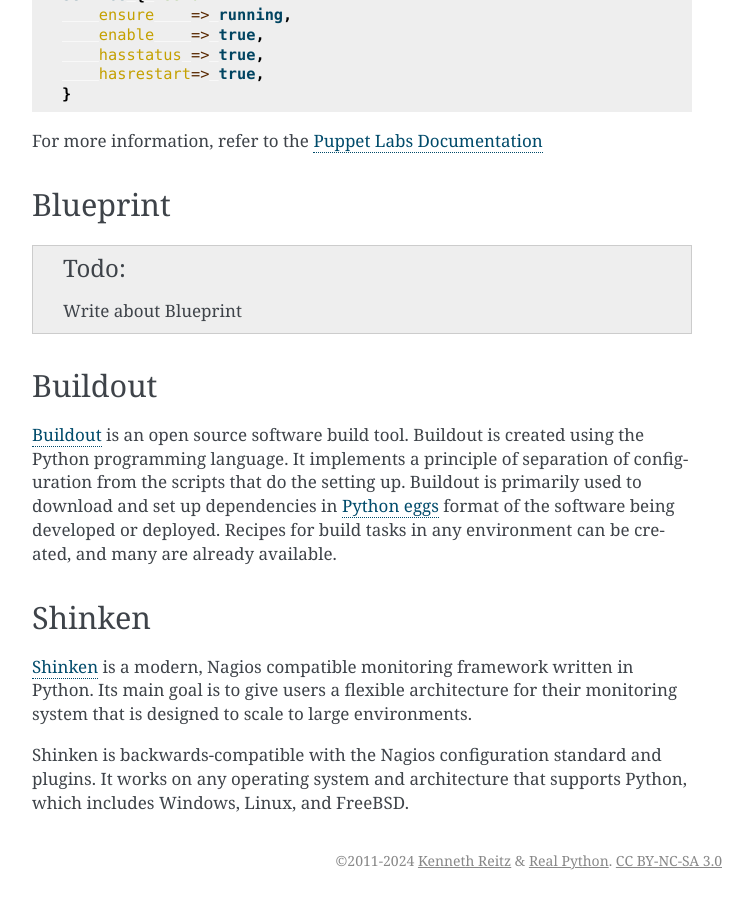
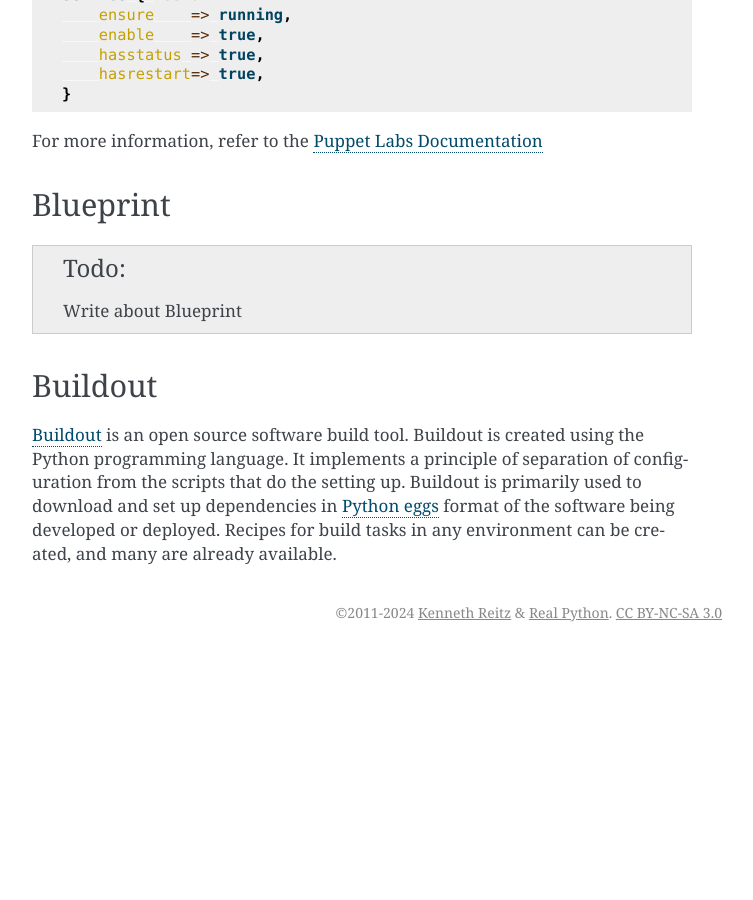
Before and after one commit to realpython/python-guide, a Sphinx documentation site: the page built from docs/scenarios/admin.rst, in a window 1280 px wide and 900 px high, scrolled down 7346 px. Shown: the whole window, without its empty margins (388-1141 px from the left). Built offline with Sphinx 7.4.7, drawn with Linux system fonts in a browser that asks for light colours; pages that are not in the unit, such as notebooks, are missing from menus; a script that is not in the unit is left out; comment, search, counter and statistics services are not loaded; after the commit the page ends 7998 px from its top, so only the background shows below that.

Commit message:
fix: remove Shinken from the admin part, because Shinken is dead (last version 8 years ago)

```diff
--- a/docs/scenarios/admin.rst
+++ b/docs/scenarios/admin.rst
@@ -395,17 +395,3 @@
 eggs <https://stackoverflow.com/questions/2051192/what-is-a-python-egg>`_
 format of the software being developed or deployed. Recipes for build tasks in
 any environment can be created, and many are already available.
-
-
-*******
-Shinken
-*******
-
-`Shinken <http://www.shinken-monitoring.org/>`_ is a modern, Nagios compatible
-monitoring framework written in Python. Its main goal is to give users a flexible
-architecture for their monitoring system that is designed to scale to large
-environments.
-
-Shinken is backwards-compatible with the Nagios configuration standard and
-plugins. It works on any operating system and architecture that supports Python,
-which includes Windows, Linux, and FreeBSD.
```
